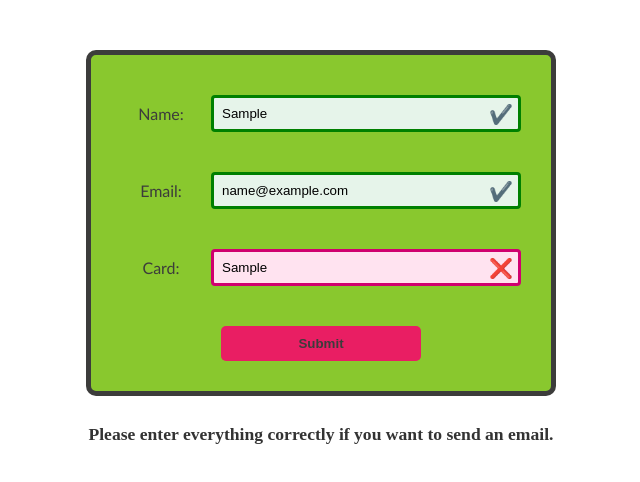
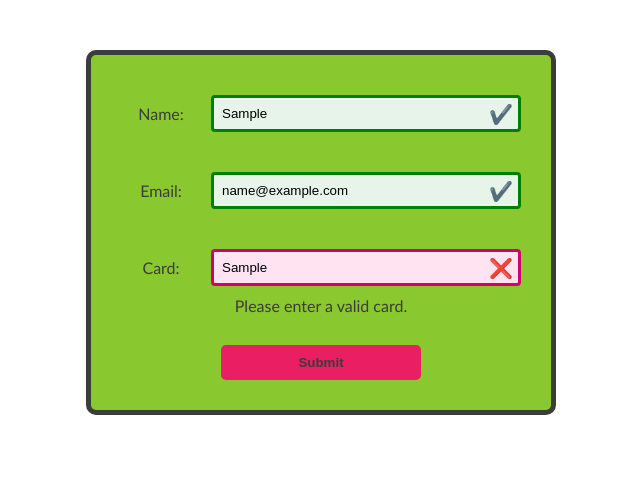
Before and after one commit to tltommu/apprenticeship_project, an Angular app: page / in a window 1280 px wide. Both pictures are taken after typing "Sample", "name@example.com", "Sample" into the empty fields and a click on the button "Submit". Shown: the top 482 px of the page, without its empty margins (319-959 px from the left). Built offline with nearby package versions, Linux system fonts and the light colour scheme.

Commit message:
Editing style and error message

```diff
--- a/src/app/app.component.css
+++ b/src/app/app.component.css
@@ -114,9 +114,12 @@ button {
 .input-wrapper input {
   width: 100%;
   padding: 8px 30px 8px 8px;
-  border: 1px solid #ccc;
+  border: 1px solid white;
   border-radius: 4px;
   box-sizing: border-box;
+}
+.input-wrapper span{
+ color: #3c3c3b;
 }
 
 .icon {
@@ -127,12 +130,8 @@ button {
   font-size: 1.2rem;
 }
 
-.h1 {
-  text-align: center;
-  font-size: 1.1rem;
-  padding: 10px;
-  color: #333;
-}
+
+
 
 /* Responsive adjustments for smaller screens */
 @media (max-width: 450px) {
--- a/src/app/app.component.html
+++ b/src/app/app.component.html
@@ -33,6 +33,10 @@
         <span *ngIf="name.invalid && name.touched" class="cross">❌</span>
       </span>
     </div>
+    <div *ngIf="name.touched && name.invalid && name.errors" class="input-wrapper">
+      <span *ngIf="name.errors['required']" class="input-wrapper span">Name is required.</span>
+      <span *ngIf="name.errors['pattern']" class="input-wrapper span">Please enter a valid name.</span>
+    </div>
   </div>
 
 
@@ -56,10 +60,11 @@
     <span *ngIf="email.valid && email.touched" class="tick">✔️</span>
     <span *ngIf="email.invalid && email.touched" class="cross">❌</span>
   </span>
-  <div *ngIf="email.touched && email.invalid && email.errors" class="error-message">
-    <span *ngIf="email.errors['required']">Email is required.</span>
-    <span *ngIf="email.errors['pattern']">Please enter a valid email address.</span>
+
   </div>
+  <div *ngIf="email.touched && email.invalid && email.errors" class="input-wrapper">
+    <span *ngIf="email.errors['required']" class="input-wrapper span">Email is required.</span>
+    <span *ngIf="email.errors['pattern']" class="input-wrapper span">Please enter a valid email address.</span>
   </div>
 </div>
 
@@ -85,6 +90,12 @@
     <span *ngIf="card.invalid && card.touched" class="cross">❌</span>
   </span>
 </div>
+
+<div *ngIf="card.touched && card.invalid && card.errors" class="input-wrapper">
+  <span *ngIf="card.errors['required']" class="input-wrapper span">Card is required.</span>
+  <span *ngIf="card.errors['pattern']" class="input-wrapper span">Please enter a valid card.</span>
+</div>
+
 </div>
 
   <button type="submit" >Submit</button>
@@ -93,7 +104,7 @@
     🎉 You have successfully submitted your information!
   </div>
 </form>
-<h3 class="h1">Please enter everything correctly if you want to send an email.</h3>
+
 
 
 <!-- * * * * * * * * * * * * * * * * * * * * * * * * * * * * * * * * -->
--- a/src/app/app.component.ts
+++ b/src/app/app.component.ts
@@ -1,6 +1,6 @@
 import { Component } from '@angular/core';
 import { RouterOutlet } from '@angular/router';
-import { FormsModule } from '@angular/forms'; // <-- This is needed
+import { FormsModule } from '@angular/forms';
 import { CommonModule } from '@angular/common';
 
 @Component({
--- a/src/app/app.config.ts
+++ b/src/app/app.config.ts
@@ -1,6 +1,6 @@
 import { ApplicationConfig, provideZoneChangeDetection } from '@angular/core';
 import { provideRouter } from '@angular/router';
-import { FormsModule } from '@angular/forms'; // <-- This is needed
+
 
 import { routes } from './app.routes';
 import { provideClientHydration, withEventReplay } from '@angular/platform-browser';
```
